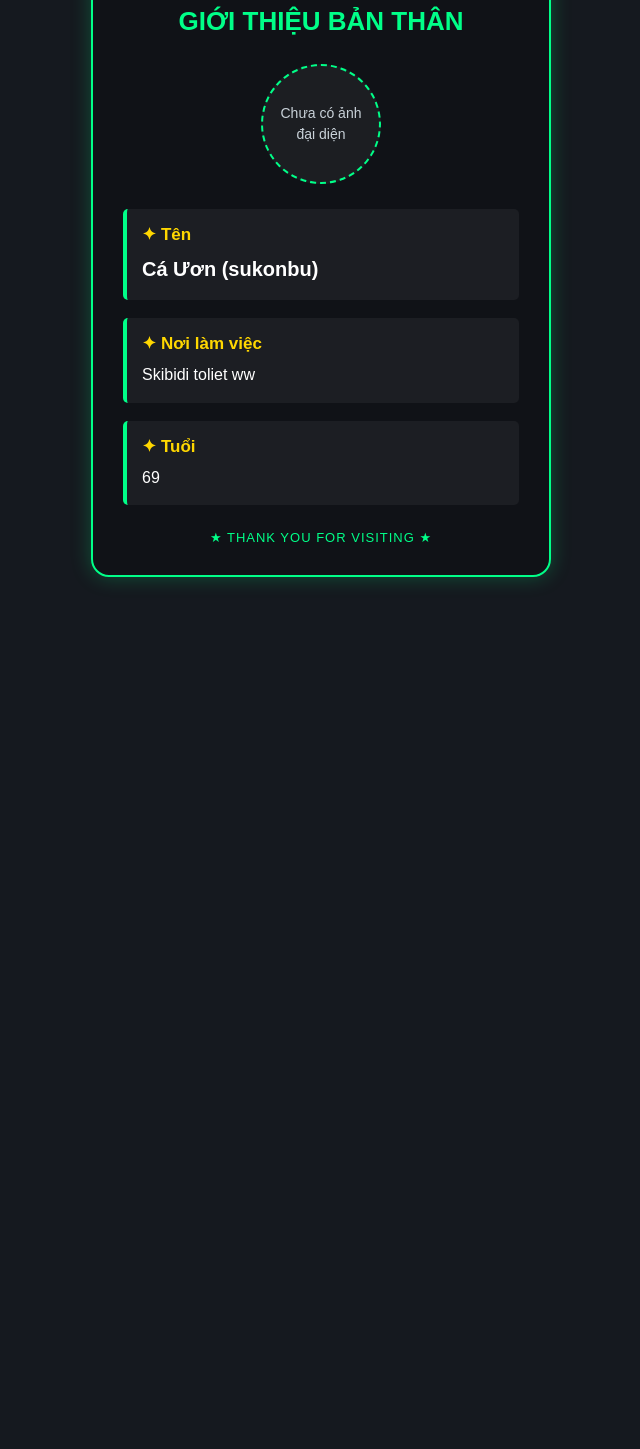
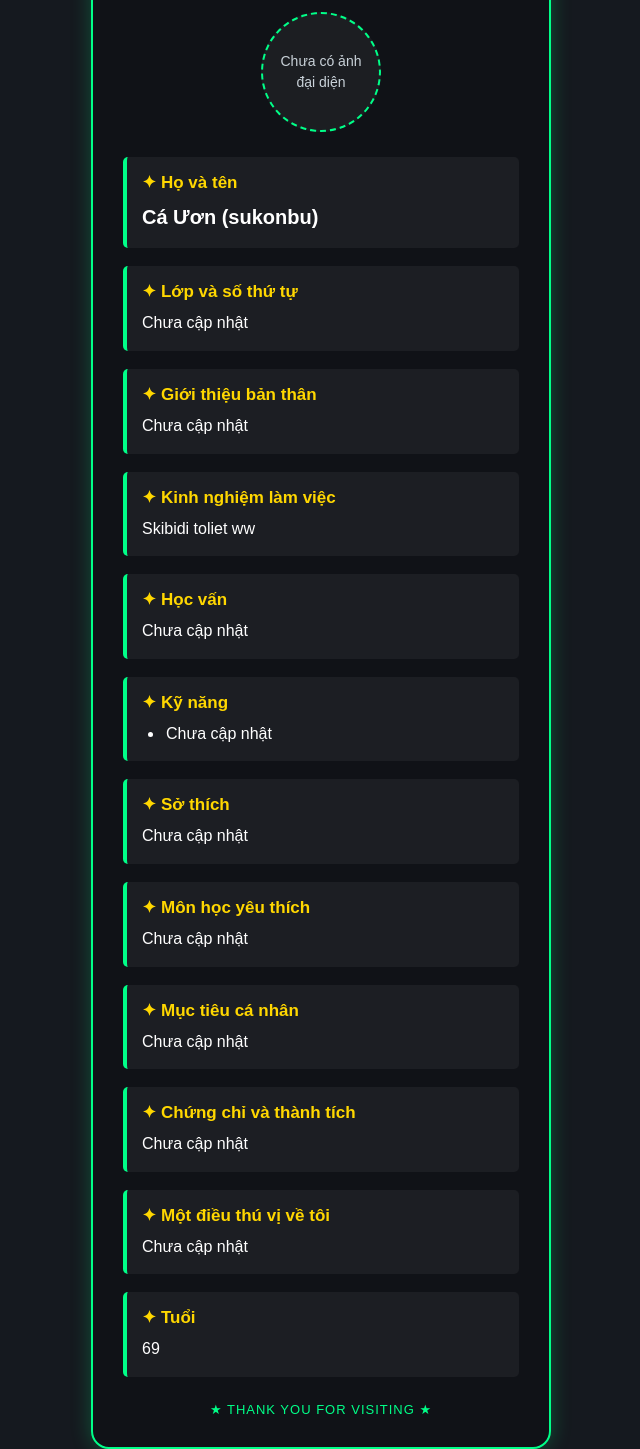
Before and after one commit to ShirakamiFBKingdesu/GHK1-tin-12a10, a plain HTML site: page index.html in a window 1280 px wide. Shown: the part 141-1590 px from the top of the page, without its empty margins (319-959 px from the left). Before the commit the page ends 800 px from the top, so only its background shows below. Drawn offline with Linux system fonts and the light colour scheme.

Commit message:
Update personal information sections in index.html

```diff
--- a/index.html
+++ b/index.html
@@ -94,6 +94,18 @@
       font-weight: bold;
     }
 
+    .info-section ul {
+      margin: 6px 0 0;
+      padding-left: 22px;
+    }
+
+    .info-section li {
+      font-size: 16px;
+      line-height: 1.6;
+      padding-left: 2px;
+      overflow-wrap: anywhere;
+    }
+
     .footer {
       text-align: center;
       color: #00ff88;
@@ -119,7 +131,8 @@
         padding: 13px;
       }
 
-      p {
+      p,
+      .info-section li {
         font-size: 15px;
       }
     }
@@ -136,13 +149,60 @@
     </div>
 
     <div class="info-section">
-      <h2>✦ Tên</h2>
+      <h2>✦ Họ và tên</h2>
       <p class="name">Cá Ươn (sukonbu)</p>
     </div>
 
     <div class="info-section">
-      <h2>✦ Nơi làm việc</h2>
+      <h2>✦ Lớp và số thứ tự</h2>
+      <p>Chưa cập nhật</p>
+    </div>
+
+    <div class="info-section">
+      <h2>✦ Giới thiệu bản thân</h2>
+      <p>Chưa cập nhật</p>
+    </div>
+
+    <div class="info-section">
+      <h2>✦ Kinh nghiệm làm việc</h2>
       <p>Skibidi toliet ww</p>
+    </div>
+
+    <div class="info-section">
+      <h2>✦ Học vấn</h2>
+      <p>Chưa cập nhật</p>
+    </div>
+
+    <div class="info-section">
+      <h2>✦ Kỹ năng</h2>
+      <ul>
+        <li>Chưa cập nhật</li>
+      </ul>
+    </div>
+
+    <div class="info-section">
+      <h2>✦ Sở thích</h2>
+      <p>Chưa cập nhật</p>
+    </div>
+
+    <div class="info-section">
+      <h2>✦ Môn học yêu thích</h2>
+      <p>Chưa cập nhật</p>
+    </div>
+
+    <div class="info-section">
+      <h2>✦ Mục tiêu cá nhân</h2>
+      <p>Chưa cập nhật</p>
+    </div>
+
+    <div class="info-section">
+      <h2>✦ Chứng chỉ và thành tích</h2>
+      <p>Chưa cập nhật</p>
+    </div>
+
+    <div class="info-section">
+      <h2>✦ Một điều thú vị về tôi</h2>
+      <p>Chưa cập nhật</p>
     </div>
 
     <div class="info-section">
```
